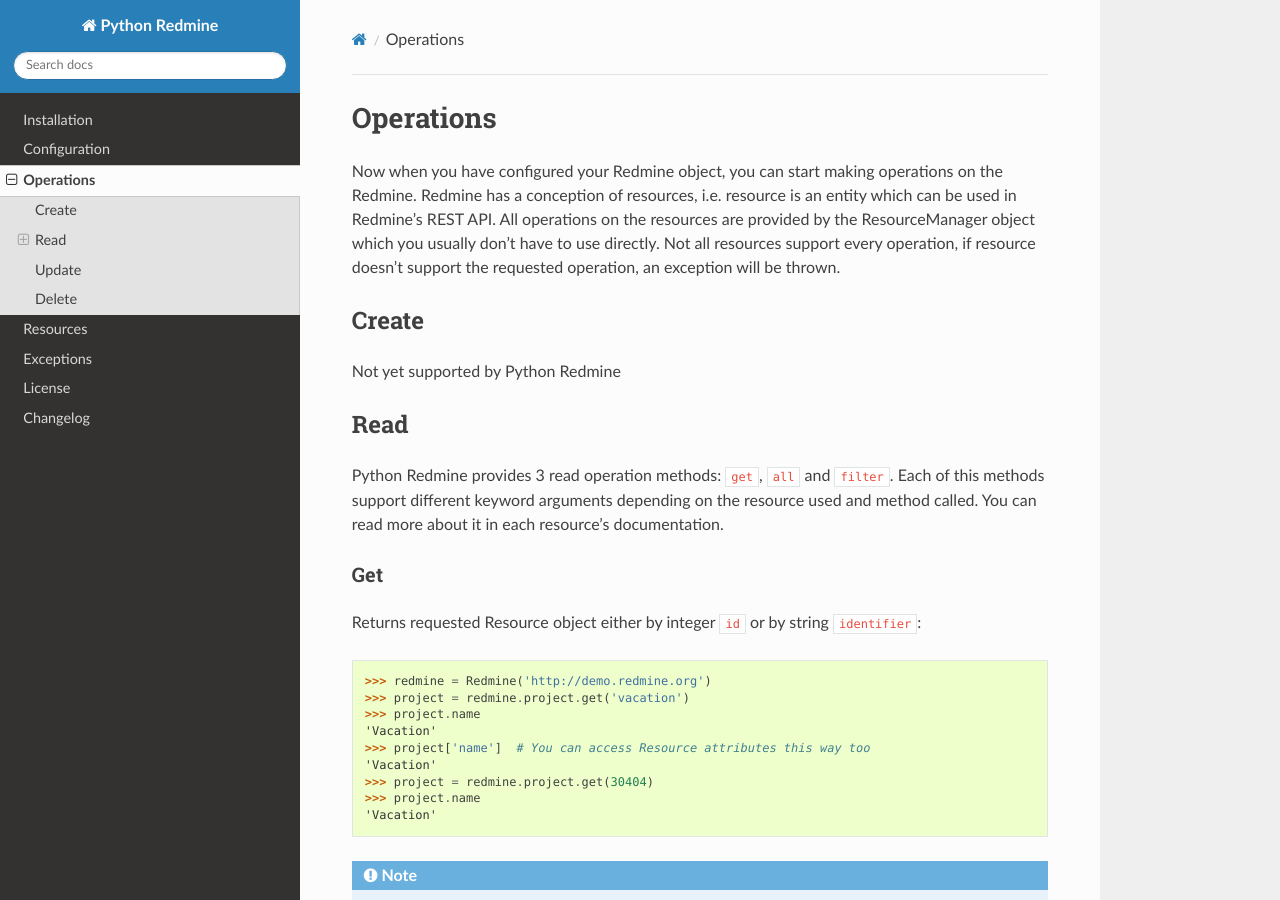
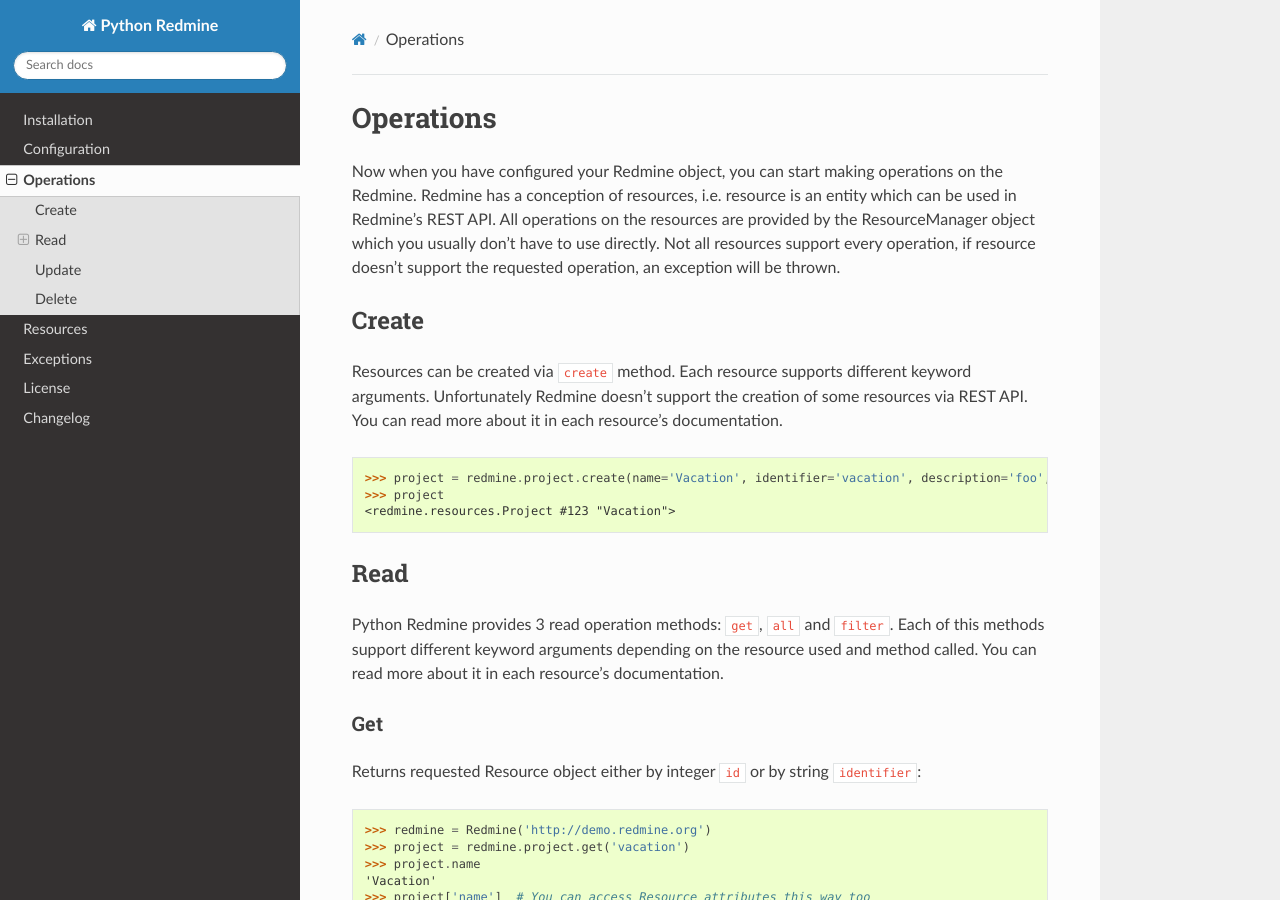
Before and after one commit to maxtepkeev/python-redmine, a Sphinx documentation site: the page built from docs/operations.rst, in a window 1280 px wide and 900 px high. Built offline with Sphinx 7.4.7 and the Read the Docs theme 2.0.0, drawn with Linux system fonts in a browser that asks for light colours.

Commit message:
doc update

```diff
--- a/docs/changelog.rst
+++ b/docs/changelog.rst
@@ -26,7 +26,7 @@
   * Project
   * Issue
 
-- Added: File upload support
+- Added: File upload support, see upload() method in Redmine class
 - Added: Integer representation to all resources, i.e. __int__()
 - Added: Informal string representation to all resources, i.e. __str__()
 - Fixed: Conversion of issue priorities to enumeration resource object didn't work
--- a/docs/operations.rst
+++ b/docs/operations.rst
@@ -10,7 +10,15 @@
 Create
 ------
 
-Not yet supported by Python Redmine
+Resources can be created via ``create`` method. Each resource supports different keyword
+arguments. Unfortunately Redmine doesn't support the creation of some resources via REST
+API. You can read more about it in each resource's documentation.
+
+.. code-block:: python
+
+    >>> project = redmine.project.create(name='Vacation', identifier='vacation', description='foo', homepage='http://foo.bar', is_public=True, parent_id=345, inherit_members=True, custom_field_values={2: 'foobar'})
+    >>> project
+    <redmine.resources.Project #123 "Vacation">
 
 Read
 ----
--- a/docs/resources/attachment.rst
+++ b/docs/resources/attachment.rst
@@ -6,7 +6,7 @@
 Create
 ------
 
-Not yet supported by Python Redmine
+Not supported by Redmine. Some resources support adding attachments via it's create/update methods, e.g. issue.
 
 Read
 ----
```
Also changed, not shown: other parts of docs/changelog.rst (+2 -2 lines), docs/resources/issue.rst (+7 -1 lines).
